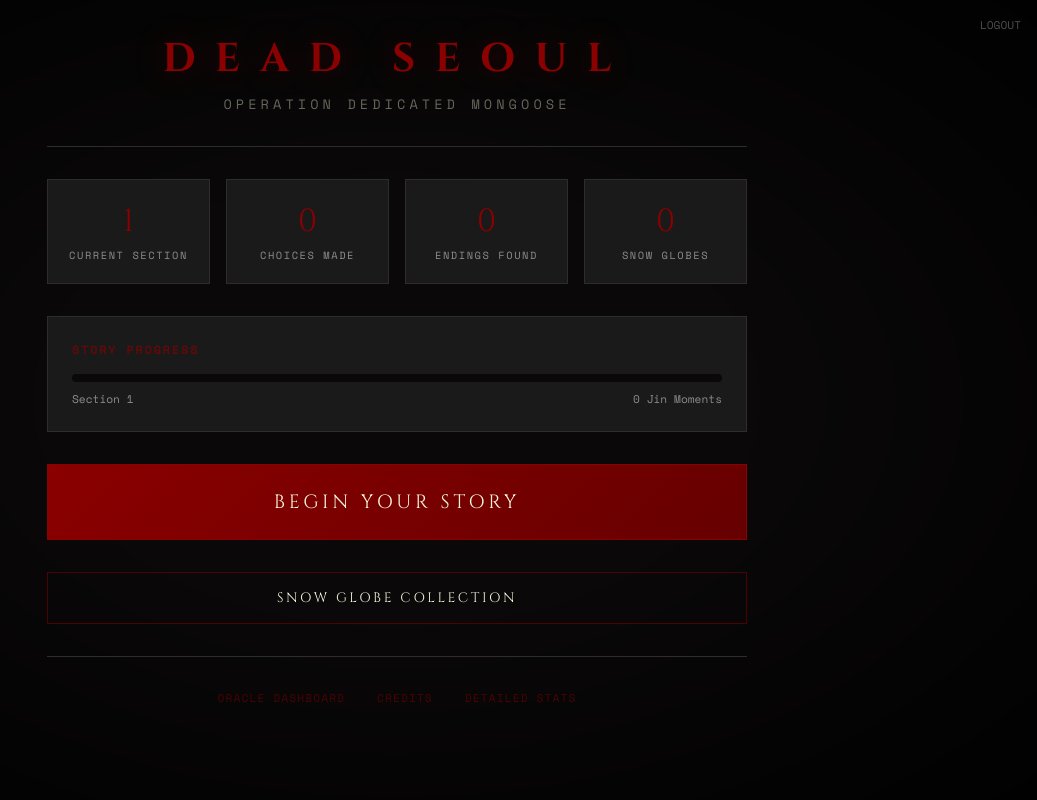
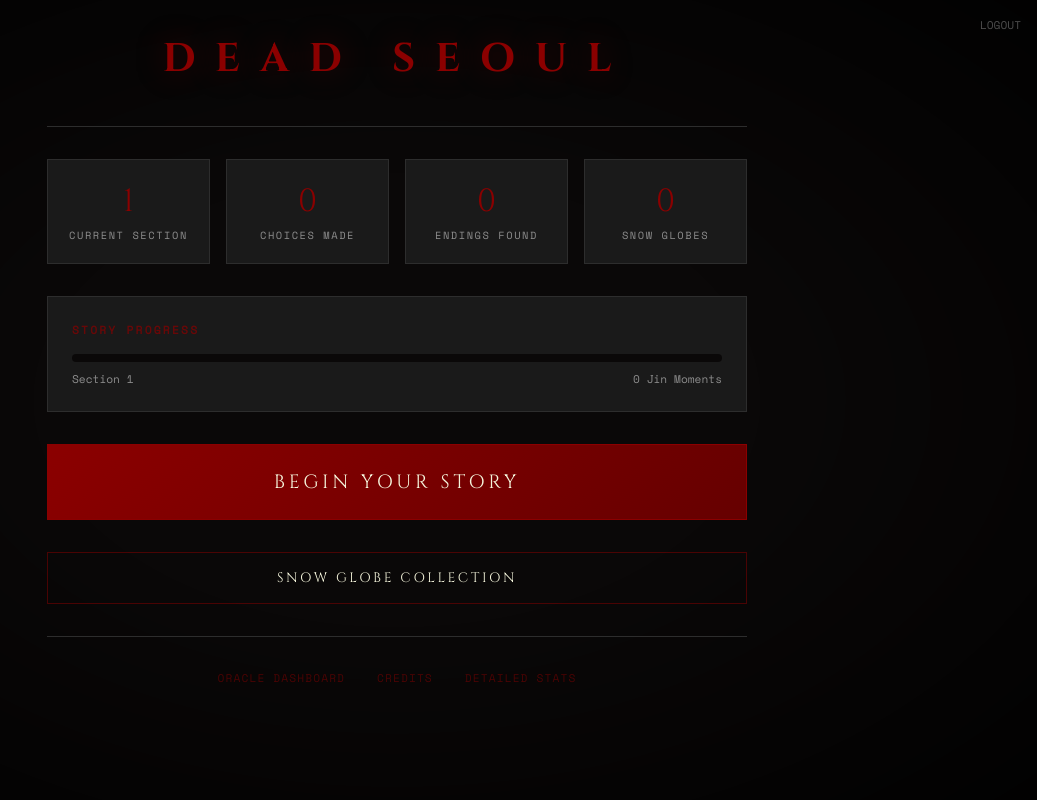
Before and after one commit to aphoticshaman/dead-seoul, a Flask app: page /dashboard in a window 1280 px wide. Shown: the whole page, without its empty margins (243-1280 px from the left). Run offline with Flask 3, Linux system fonts and the light colour scheme; the visitor is signed in with stand-in values (Sample User, id 1).

Commit message:
Remove codename from dashboard

```diff
--- a/templates/dashboard.html
+++ b/templates/dashboard.html
@@ -339,7 +339,6 @@
     <div class="container">
         <div class="header">
             <h1 class="title">DEAD SEOUL</h1>
-            <p class="subtitle">OPERATION DEDICATED MONGOOSE</p>
         </div>
 
         <!-- Stats Grid -->
```
